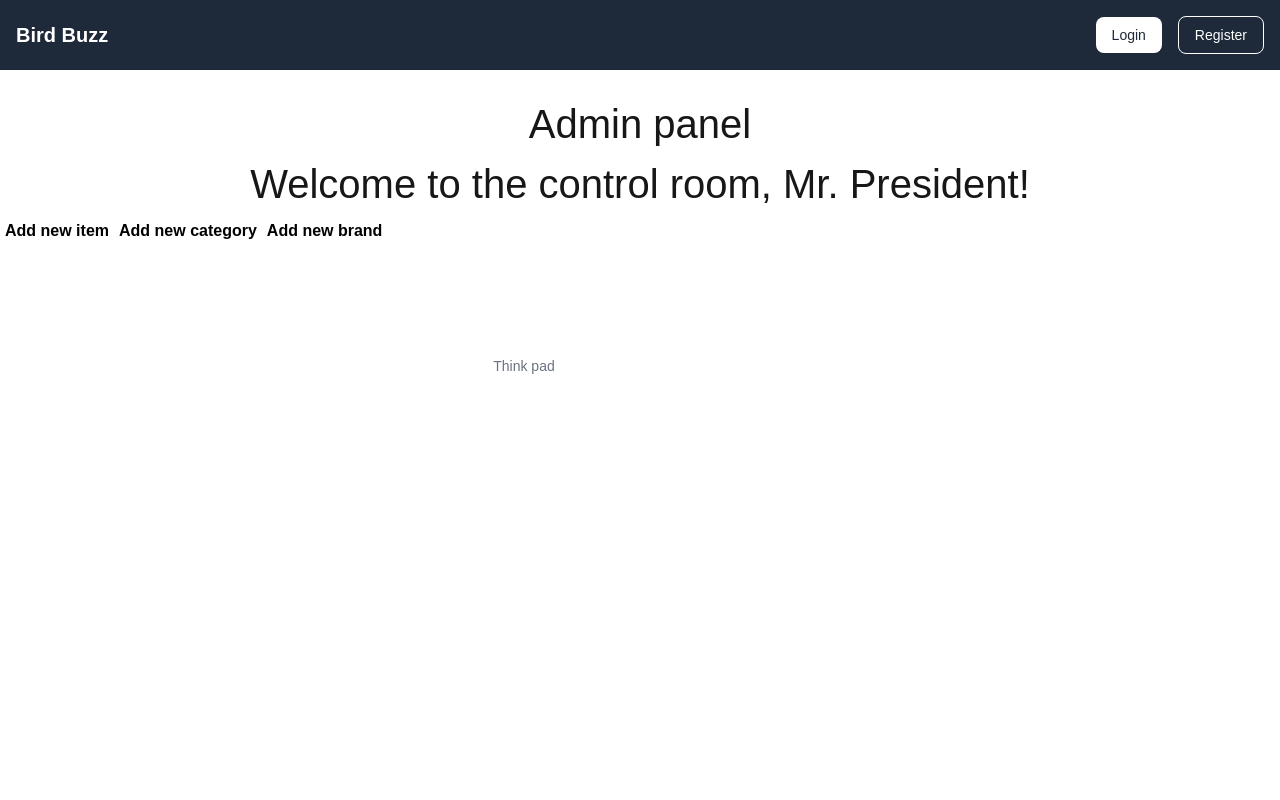
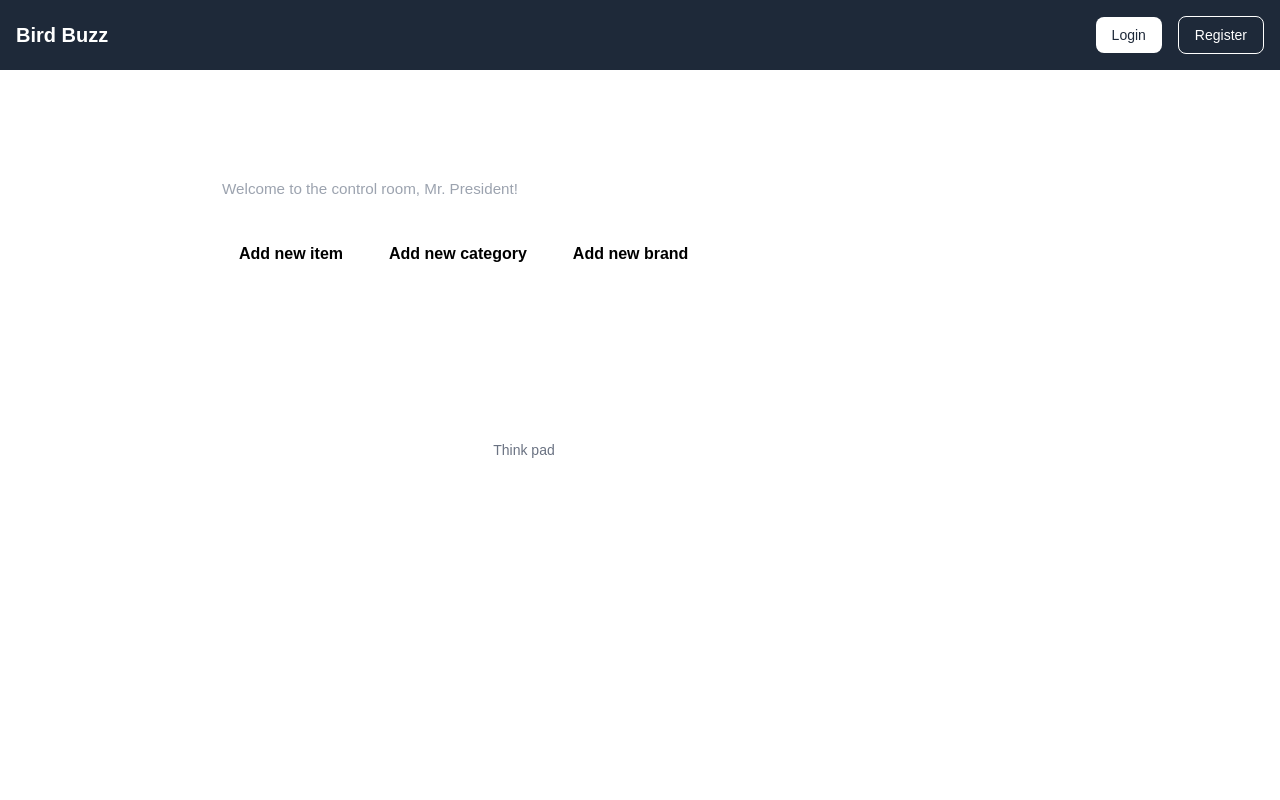
Before and after one commit to yousafanwar/ECP, a Next.js app in the folder frontend_service/: page /admin_panel in a window 1280 px wide. Both pictures are taken after a click on the button "Add new item". Shown: the top 800 px of the page. Built offline with nearby package versions, Linux system fonts and the light colour scheme.

Commit message:
fix: admin panel UI changes

```diff
--- a/frontend_service/src/app/admin_panel/admin.module.css
+++ b/frontend_service/src/app/admin_panel/admin.module.css
@@ -1,7 +1,27 @@
-.header {
+.pageContainer {
+    padding: 2rem;
+    max-width: 900px;
+    margin: 0 auto;
+}
+
+.pageTitle {
+    font-size: 2rem;
+    font-weight: bold;
+    color: white;
+    margin-bottom: 0.25rem;
+}
+
+.subtitle {
+    color: #9ca3af;
+    margin-bottom: 2rem;
+    font-size: 0.95rem;
+}
+
+.actionButtons {
     display: flex;
-    justify-content: center;
-    font-size: 5vh;
+    gap: 0.75rem;
+    flex-wrap: wrap;
+    margin-bottom: 2rem;
 }
 
 .centerDiv {
@@ -10,18 +30,51 @@
     align-items: center;
 }
 
+.formSection {
+    background: rgba(255, 255, 255, 0.03);
+    border: 1px solid rgba(255, 255, 255, 0.1);
+    border-radius: 0.75rem;
+    padding: 1.5rem;
+    margin-bottom: 1.5rem;
+}
+
+.formActions {
+    display: flex;
+    gap: 0.75rem;
+    margin-top: 1rem;
+    padding: 0 0.5rem;
+}
+
 .addBtn {
     color: black;
     background-color: white;
     cursor: pointer;
-    padding: 5px;
+    padding: 8px 16px;
     border-radius: 5px;
     font-weight: bold;
+    border: 1px solid transparent;
 }
 
 .addBtn:hover {
     color: white;
     background-color: black;
-    border: solid white;
+    border: 1px solid white;
     transition: ease 0.1s;
 }
+
+.cancelBtn {
+    color: #9ca3af;
+    background-color: transparent;
+    cursor: pointer;
+    padding: 8px 16px;
+    border-radius: 5px;
+    font-weight: bold;
+    border: 1px solid rgba(255, 255, 255, 0.2);
+}
+
+.cancelBtn:hover {
+    color: white;
+    background-color: rgba(255, 255, 255, 0.1);
+    border-color: rgba(255, 255, 255, 0.4);
+    transition: ease 0.1s;
+}
--- a/frontend_service/src/app/admin_panel/page.tsx
+++ b/frontend_service/src/app/admin_panel/page.tsx
@@ -20,7 +20,7 @@ interface FormDataType {
   fileUpload: string;
   imagePublicId: string;
 }
-const admin_panel = () => {
+const AdminPanel = () => {
 
   const [showAddItemFields, setShowAddItemFields] = useState<boolean>(false);
   const [showAddCategoryFields, setShowAddCategoryFields] = useState<boolean>(false);
@@ -55,7 +55,6 @@ const admin_panel = () => {
   };
 
   const handleFormData = (e: any) => {
-    e.preventDefault();
     setFormData({ ...formData, [e.target.name]: e.target.value });
   }
 
@@ -63,9 +62,9 @@ const admin_panel = () => {
     e.preventDefault();
     const obj = {
       name: formData.productName,
-      price: formData.price,
+      price: Number(formData.price),
       sku: formData.sku,
-      stock_quantity: formData.stockQuantity,
+      stock_quantity: Number(formData.stockQuantity),
       description: formData.description,
       category_id: formData.category,
       brand_id: formData.brand,
@@ -83,21 +82,24 @@ const admin_panel = () => {
       } else {
         setLoading((prev) => ({ ...prev, fullPage: false }));
         setImageThumbnail("");
+        setSelectedCategoryAndBrand({ category: "", brand: "" });
         setFormData({
           productName: "",
           price: 0,
           sku: 0,
           stockQuantity: 0,
           description: "",
-          category: "category",
-          brand: "brand",
+          category: "",
+          brand: "",
           fileUpload: "",
           imagePublicId: ""
-        })
+        });
+        setShowAddItemFields(false);
         alert(result.message);
       }
     } catch (err) {
       console.log("An error has occured", err);
+      setLoading((prev) => ({ ...prev, fullPage: false }));
     };
 
   };
@@ -179,14 +181,16 @@ const admin_panel = () => {
   };
 
   return (
-    <>
+    <div className={styles.pageContainer}>
       {loading.fullPage && <FullPageSpinner />}
-      <h1 className={styles.header}>Admin panel</h1>
-      <h1 className={styles.header}>Welcome to the control room, Mr. President!</h1>
+      <h1 className={styles.pageTitle}>Admin Panel</h1>
+      <p className={styles.subtitle}>Welcome to the control room, Mr. President!</p>
+      <div className={styles.actionButtons}>
         <button className={styles.addBtn} onClick={() => setShowAddItemFields(true)}>Add new item</button>
         <button className={styles.addBtn} onClick={() => setShowAddCategoryFields(true)}>Add new category</button>
         <button className={styles.addBtn} onClick={() => setShowAddBrandFields(true)}>Add new brand</button>
-      {showAddItemFields && <>
+      </div>
+      {showAddItemFields && <div className={styles.formSection}>
         <form onSubmit={handleSubmit}>
           <div className={styles.centerDiv}>
             <div className="space-y-12">
@@ -383,11 +387,14 @@ const admin_panel = () => {
               </div>
             </div>
           </div>
+          <div className={styles.formActions}>
             <button type="submit" className={styles.addBtn}>Submit</button>
+            <button type="button" className={styles.cancelBtn} onClick={() => setShowAddItemFields(false)}>Cancel</button>
+          </div>
         </form>
-      </>}
+      </div>}
 
-      {showAddCategoryFields && <>
+      {showAddCategoryFields && <div className={styles.formSection}>
         <form onSubmit={handleCategorySubmit}>
           <div className={styles.centerDiv}>
             <div className="space-y-12">
@@ -431,11 +438,14 @@ const admin_panel = () => {
               </div>
             </div>
           </div>
+          <div className={styles.formActions}>
             <button type="submit" className={styles.addBtn}>Submit</button>
+            <button type="button" className={styles.cancelBtn} onClick={() => setShowAddCategoryFields(false)}>Cancel</button>
+          </div>
         </form>
-      </>}
+      </div>}
 
-      {showAddBrandFields && <>
+      {showAddBrandFields && <div className={styles.formSection}>
         <form onSubmit={handleBrandSubmit}>
           <div className={styles.centerDiv}>
             <div className="space-y-12">
@@ -479,11 +489,14 @@ const admin_panel = () => {
               </div>
             </div>
           </div>
+          <div className={styles.formActions}>
             <button type="submit" className={styles.addBtn}>Submit</button>
+            <button type="button" className={styles.cancelBtn} onClick={() => setShowAddBrandFields(false)}>Cancel</button>
+          </div>
         </form>
-      </>}
-    </>
+      </div>}
+    </div>
   )
 };
 
-export default admin_panel;
+export default AdminPanel;
```
Lines whose indentation alone changed are shown as unchanged.
